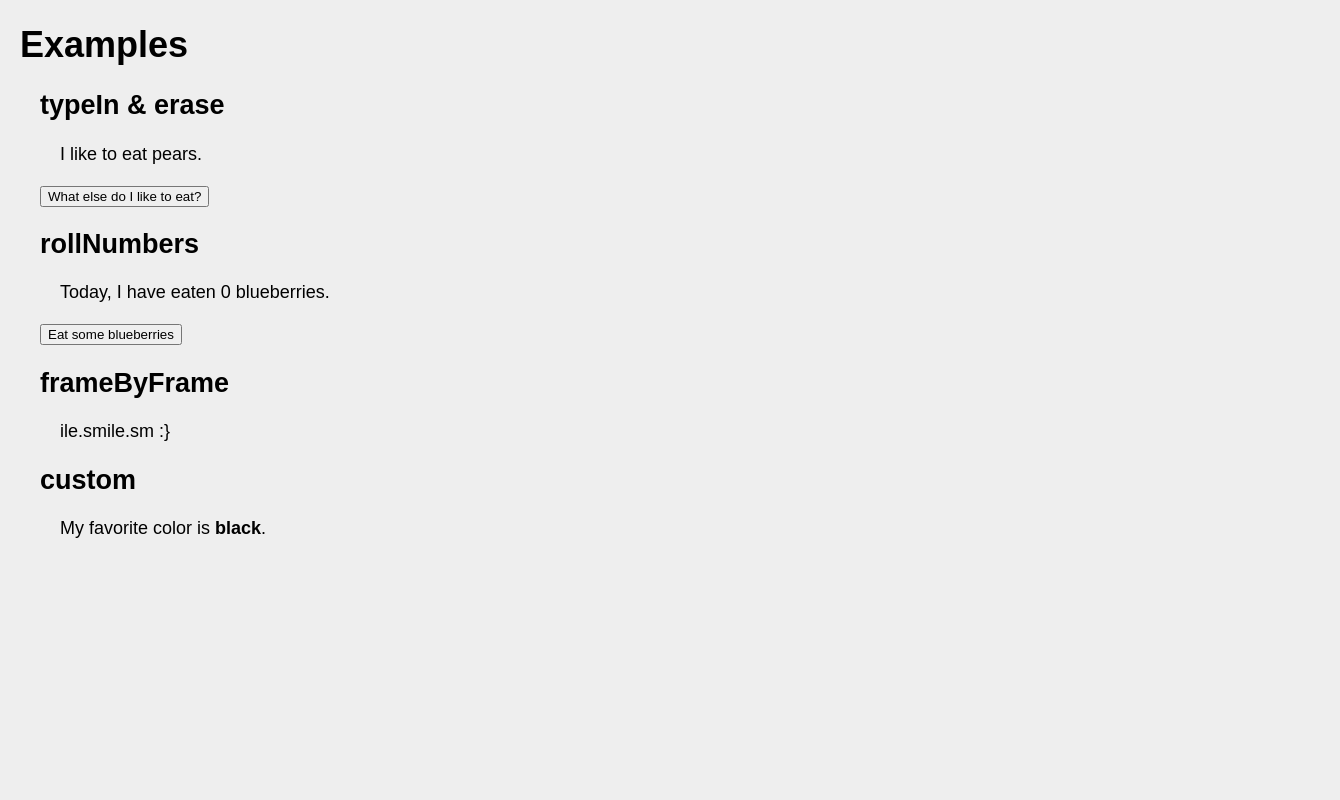
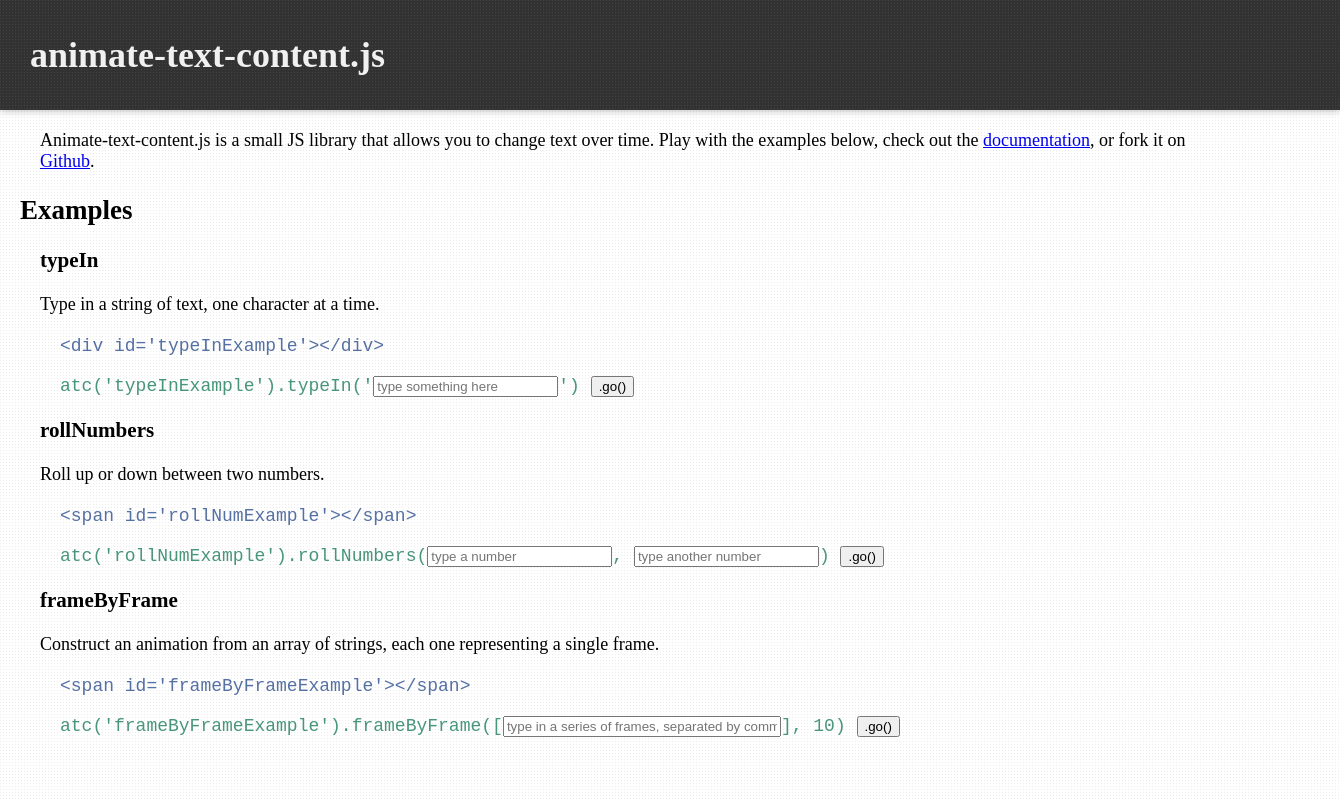
Before and after one commit to danallison/animate-text-content.js, a plain HTML site: page index.html in a window 1280 px wide. Shown: the whole page, 1340 px wide, since content can reach past the window. Drawn offline with Linux system fonts and the light colour scheme.

Commit message:
updating site

```diff
--- a/index.html
+++ b/index.html
@@ -1,128 +1,76 @@
 <!DOCTYPE html>
+<head>
 <meta charset="utf-8">
-<style>
-
-body {
-  background: #eee;
-  font: 18px sans-serif;
-  margin: 0;
-}
-
-div {
-  margin: 20px;
-}
-
-</style>
+<title>animate-text-content.js</title>
+<link href="style.css" rel="stylesheet">
+<script src="animate-text-content.js"></script>
+</head>
 <body>
+  <header>
+    <h1 id="atcTitle">animate-text-content.js</h1>
+    <script>
+      atc.frameRate(1000/16);
+      atc("atcTitle").frameRate(1000/18).text(" ").typeIn("animate-text-content.js").go();
+    </script>
+  </header>
   <div>
-    <header><h1>Examples</h1></header>
     <div>
-      <h2>typeIn & erase</h2>
-      <div>I like to eat <span id="fruit">pears</span>.</div>
-      <input type="button" value="What else do I like to eat?" id="fruitButton">
+      Animate-text-content.js is a small JS library that allows you to change text over time. Play with the examples below, check out the <a href="https://github.com/danallison/animate-text-content.js/wiki/API-Reference">documentation</a>, or fork it on <a href="https://github.com/danallison/animate-text-content.js">Github</a>.
+    </div>
+    <h2>Examples</h2>
+    <div>
+      <h3>typeIn</h3>
+      <span>Type in a string of text, one character at a time.</span>
+      <div>
+        <span class="html">&lt;div id='typeInExample'&gt;</span><span id="typeInExample"></span><span class="html">&lt;/div&gt;</span>
+      </div>
+      <div class="js">
+        atc('typeInExample').typeIn('<input id="typeInput" type="text" placeholder="type something here">')
+        <input id="typeInButton" type="button" value=".go()">
+      </div>
+      <script>
+        var typeInput = document.getElementById("typeInput");
+        atc("typeInButton").on("click", function () {
+          atc("typeInExample").typeIn(typeInput.value).go();
+        });
+      </script>
     </div>
     <div>
-      <h2>rollNumbers</h2>
-      <div>Today, I have eaten <span id="blueberries">0</span> blueberries.</div>
-      <input type="button" value="Eat some blueberries" id="eatButton">
+      <h3>rollNumbers</h3>
+      <span>Roll up or down between two numbers.</span>
+      <div>
+        <span class="html">&lt;span id='rollNumExample'&gt;</span><span id="rollNumExample"></span><span class="html">&lt;/span&gt;</span>
+      </div>
+      <div class="js">
+        atc('rollNumExample').rollNumbers(<input id="rollInput1" type="text" placeholder="type a number">, <input id="rollInput2" type="text" placeholder="type another number">)
+        <input id="rollButton" type="button" value=".go()">
+      </div>
+      <script>
+        var rollInput1 = document.getElementById("rollInput1"),
+            rollInput2 = document.getElementById("rollInput2");
+        atc("rollButton").on("click", function () {
+          atc("rollNumExample").rollNumbers(parseInt(rollInput1.value), parseInt(rollInput2.value)).go();
+        });
+      </script>
     </div>
     <div>
-      <h2>frameByFrame</h2>
-      <div id="smile"></div>
+      <h3>frameByFrame</h3>
+      <span>Construct an animation from an array of strings, each one representing a single frame.</span>
+      <div>
+        <span class="html">&lt;span id='frameByFrameExample'&gt;</span><span id="frameByFrameExample"></span><span class="html">&lt;/span&gt;</span>
+      </div>
+      <div class="js">
+        atc('frameByFrameExample').frameByFrame([<input id="frames" type="text" placeholder="type in a series of frames, separated by commas">], 10)
+        <input id="frameButton" type="button" value=".go()">
+      </div>
+      <script>
+        var frames = document.getElementById("frames");
+        atc("frameButton").on("click", function () {
+          atc("frameByFrameExample").frameRate(1000/8).frameByFrame(frames.value.split(","), 10).loop().go();
+        });
+      </script>
     </div>
-    <div>
-      <h2>custom</h2>
-      <div>My favorite color is <span id="color"></span>.</div>
-    </div>
+
   </div>
-  <script src="animate-text-content.js"></script>
-  <script>
 
-    atc.loop();
-
-    var fruitExample = function () {
-      var fruit = atc("fruit"),
-          fruits = ["apples",
-                    "bananas",
-                    "oranges",
-                    "kiwis",
-                    "tomatoes",
-                    "lemons",
-                    "limes",
-                    "grapefruit",
-                    "plums",
-                    "peaches",
-                    "star fruit",
-                    "coconut",
-                    "pears"];
-
-      for (var i = 0, len = fruits.length; i < len; i++) {
-        fruit
-            .erase()
-            .typeIn(fruits[i])
-            .stop();
-      }
-
-      atc("fruitButton").on("click", function () {
-        fruit.go();
-      });
-    };
-
-    var blueberriesExample = function () {
-      var blueberries = atc("blueberries").loop(false).frameRate(1000/12);
-
-      atc("eatButton").on("click", function () {
-        var alreadyEaten = +blueberries.text(),
-            someBlueberries = Math.round(Math.random() * 20) + 3;
-
-        blueberries
-            .clearTimeline()
-            .rollNumbers(alreadyEaten, alreadyEaten + someBlueberries)
-            .go();
-
-      });
-    };
-
-    var smileExample = function () {
-      var smile = atc("smile"),
-          smiles = ["smile.smile. :)",
-                    "mile.smile.s :]",
-                    "ile.smile.sm :}",
-                    "le.smile.smi :D",
-                    "e.smile.smil :|",
-                    ".smile.smile :P"];
-
-      smile.frameByFrame(smiles, 1, 2000).go();
-    };
-
-    var colorExample = function () {
-      var color = atc("color"),
-          colors = ["red",
-                    "green",
-                    "yellow",
-                    "blue",
-                    "grey",
-                    "black"];
-
-      color.element.style.fontWeight = "bold";
-
-      for (var i = 0, len = colors.length; i < len; i++) {
-        var j = 0;// j is necessary for the custom function
-                  // due to the fact that the function gets called after the for loop has already completed,
-                  // at which time i = len
-        color.text(colors[i]).custom(function () {
-          color.element.style.color = colors[j];
-          if (j < len - 1) { j++; } else { j = 0; }
-        }, 1000);
-      }
-
-      color.go();
-    };
-
-    fruitExample();
-    blueberriesExample();
-    smileExample();
-    colorExample();
-
-  </script>
 </body>
--- /dev/null
+++ b/style.css
@@ -0,0 +1,51 @@
+@font-face {
+    font-family: 'NewRegular';
+    src: url('whitrabt-webfont.eot');
+    src: url('whitrabt-webfont.eot?#iefix') format('embedded-opentype'),
+         url('whitrabt-webfont.woff') format('woff'),
+         url('whitrabt-webfont.ttf') format('truetype'),
+         url('whitrabt-webfont.svg#NewRegular') format('svg');
+    font-weight: normal;
+    font-style: normal;
+}
+body {
+  background: url('subtle_dots.png') #eee;
+  font-size: 18px;
+  font-family: 'Helvetica' sans-serif;
+  margin: 0;
+}
+header {
+  background: url('subtle_carbon.png') #1F5C2F;
+  font-family: 'NewRegular' Helvetica sans-serif;
+  color: #eee;
+  opacity: 0.8;
+  padding: 10px 30px;
+  margin-bottom: 10px;
+  width: 100%;
+  position: relative;
+  display: block;
+  top: 0;
+  left: 0;
+  -moz-box-shadow:    0px 0px 8px  rgba(0,0,0,.4);
+  -webkit-box-shadow: 0px 0px 8px  rgba(0,0,0,.4);
+  box-shadow:         0px 0px 8px  rgba(0,0,0,.4);
+}
+div {
+  margin: 20px;
+}
+.exampleText {
+  display: inline-block;
+  width: 300px;
+}
+.js {
+  color: #48967A;
+}
+.html {
+  color: #5570A3;
+}
+.js, .html {
+  font-family: Monospace;
+}
+input#frames {
+  width: 270px;
+}
```
Also changed, not shown: animate-text-content.js, subtle_carbon.png (added), subtle_dots.png (added), whitrabt-webfont.svg (added), whitrabt-webfont.ttf (added), whitrabt-webfont.woff (added), 1 other file.
